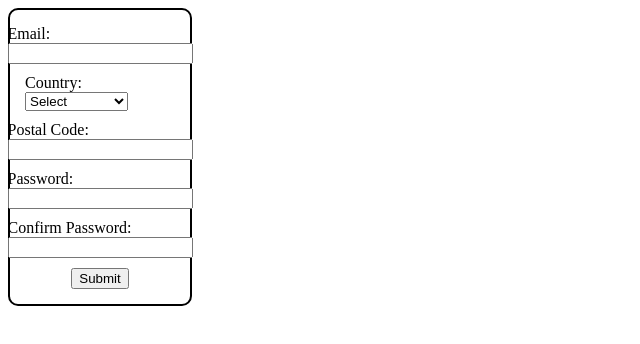
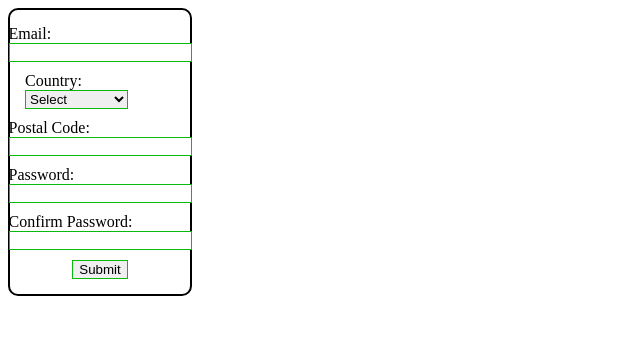
Before and after one commit to Q-Chan97/form-validation-excercise, a website built with webpack: page src/template.html in a window 1280 px wide. Shown: the whole page, without its empty margins (0-640 px from the left). Built offline with nearby package versions, Linux system fonts and the light colour scheme.

Commit message:
Style valid fields

```diff
--- a/src/styles.css
+++ b/src/styles.css
@@ -12,3 +12,7 @@
 :invalid {
     border: 1px solid crimson;
 }
+
+:valid {
+    border: 1px solid rgb(10, 185, 10);
+}
```
